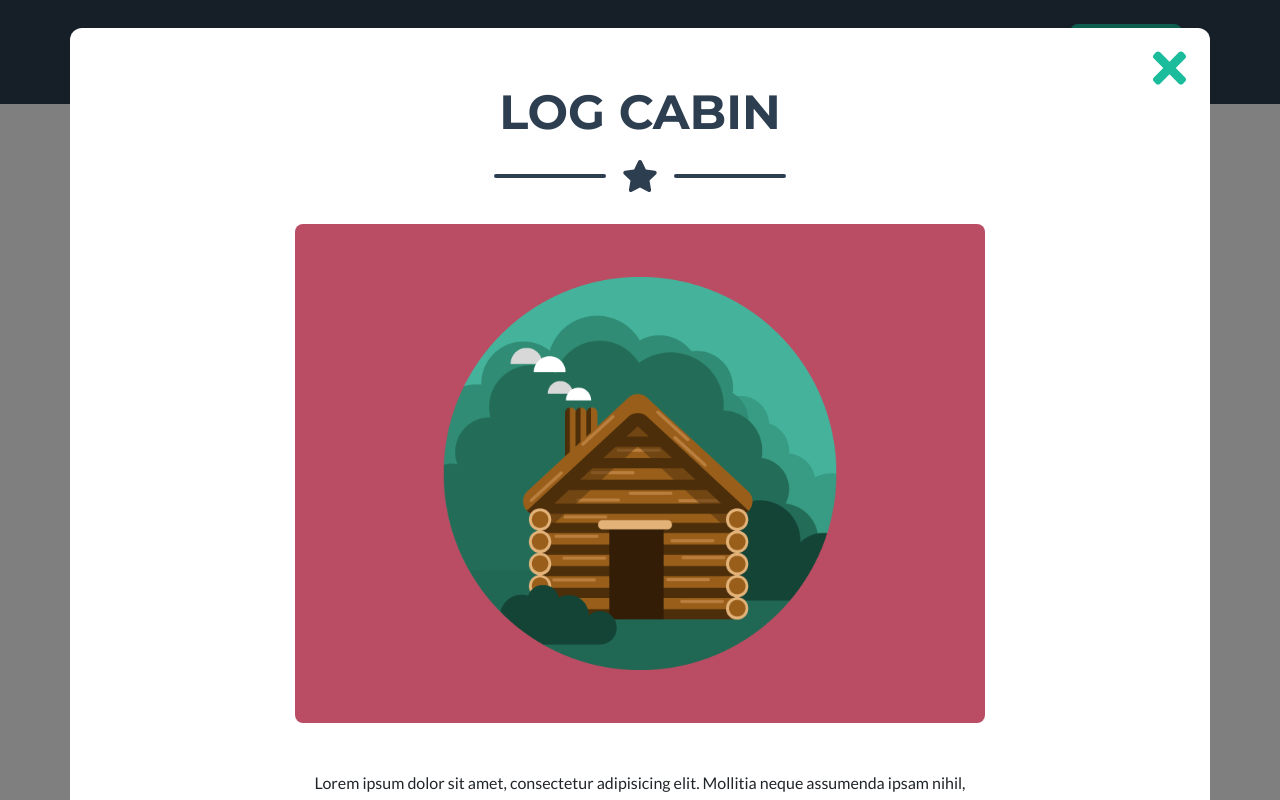
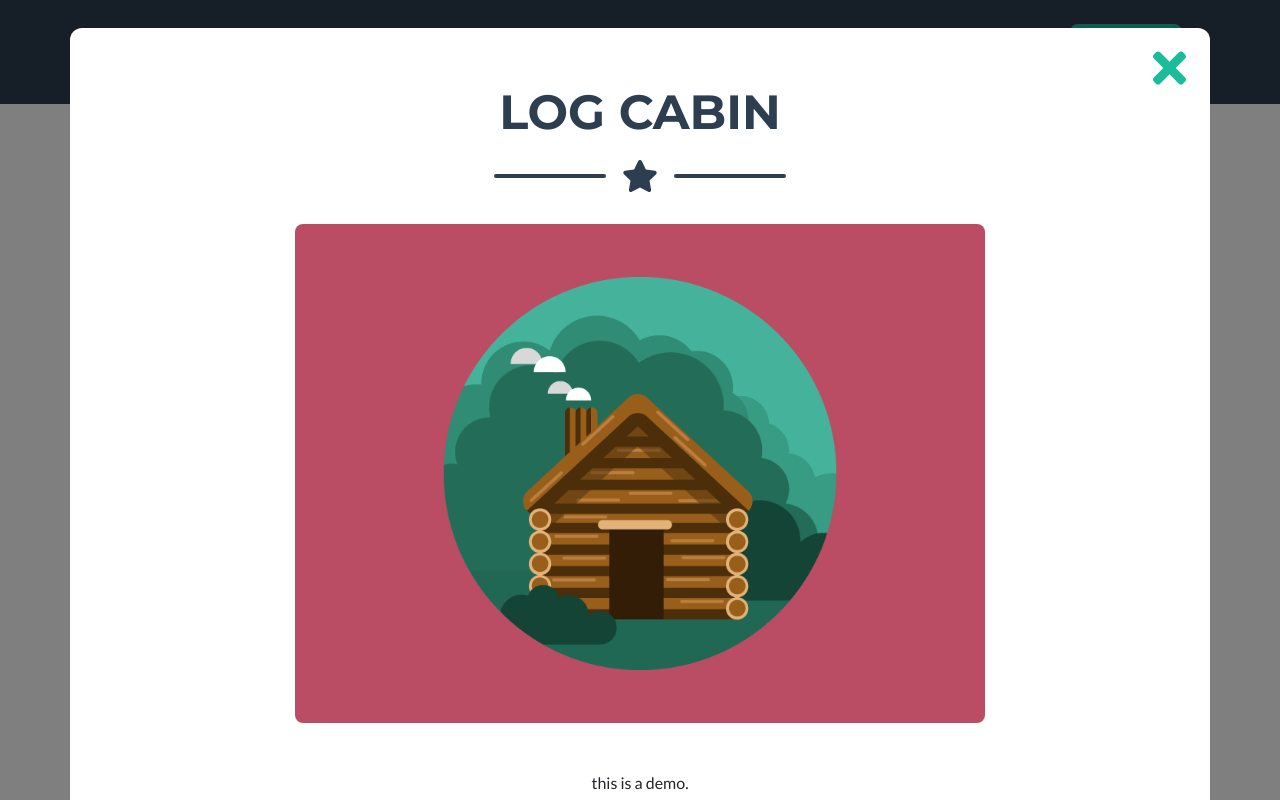
Before and after one commit to bibekguptacode/Mywebsite, a plain HTML site: page index.html in a window 1280 px wide. Both pictures are taken after a click on the element 260 px from the left and 1115 px from the top of the page. Shown: the part 715-1515 px from the top of the page. Drawn offline with nearby package versions, Linux system fonts and the light colour scheme.

Commit message:
Add files via upload

```diff
--- a/index.html
+++ b/index.html
@@ -253,7 +253,7 @@
                                     <!-- Portfolio Modal - Image-->
                                     <img class="img-fluid rounded mb-5" src="assets/img/portfolio/cabin.png" alt="" />
                                     <!-- Portfolio Modal - Text-->
-                                    <p class="mb-5">Lorem ipsum dolor sit amet, consectetur adipisicing elit. Mollitia neque assumenda ipsam nihil, molestias magnam, recusandae quos quis inventore quisquam velit asperiores, vitae? Reprehenderit soluta, eos quod consequuntur itaque. Nam.</p>
+                                    <p class="mb-5">this is a demo.</p>
                                     <button class="btn btn-primary" data-dismiss="modal">
                                         <i class="fas fa-times fa-fw"></i>
                                         Close Window
@@ -287,7 +287,7 @@
                                     <!-- Portfolio Modal - Image-->
                                     <img class="img-fluid rounded mb-5" src="assets/img/portfolio/cake.png" alt="" />
                                     <!-- Portfolio Modal - Text-->
-                                    <p class="mb-5">Lorem ipsum dolor sit amet, consectetur adipisicing elit. Mollitia neque assumenda ipsam nihil, molestias magnam, recusandae quos quis inventore quisquam velit asperiores, vitae? Reprehenderit soluta, eos quod consequuntur itaque. Nam.</p>
+                                    <p class="mb-5">this is a demo.</p>
                                     <button class="btn btn-primary" data-dismiss="modal">
                                         <i class="fas fa-times fa-fw"></i>
                                         Close Window
@@ -321,7 +321,7 @@
                                     <!-- Portfolio Modal - Image-->
                                     <img class="img-fluid rounded mb-5" src="assets/img/portfolio/circus.png" alt="" />
                                     <!-- Portfolio Modal - Text-->
-                                    <p class="mb-5">Lorem ipsum dolor sit amet, consectetur adipisicing elit. Mollitia neque assumenda ipsam nihil, molestias magnam, recusandae quos quis inventore quisquam velit asperiores, vitae? Reprehenderit soluta, eos quod consequuntur itaque. Nam.</p>
+                                    <p class="mb-5">this is a demo</p>
                                     <button class="btn btn-primary" data-dismiss="modal">
                                         <i class="fas fa-times fa-fw"></i>
                                         Close Window
@@ -355,7 +355,7 @@
                                     <!-- Portfolio Modal - Image-->
                                     <img class="img-fluid rounded mb-5" src="assets/img/portfolio/game.png" alt="" />
                                     <!-- Portfolio Modal - Text-->
-                                    <p class="mb-5">Lorem ipsum dolor sit amet, consectetur adipisicing elit. Mollitia neque assumenda ipsam nihil, molestias magnam, recusandae quos quis inventore quisquam velit asperiores, vitae? Reprehenderit soluta, eos quod consequuntur itaque. Nam.</p>
+                                    <p class="mb-5">this is a demo</p>
                                     <button class="btn btn-primary" data-dismiss="modal">
                                         <i class="fas fa-times fa-fw"></i>
                                         Close Window
@@ -389,7 +389,7 @@
                                     <!-- Portfolio Modal - Image-->
                                     <img class="img-fluid rounded mb-5" src="assets/img/portfolio/safe.png" alt="" />
                                     <!-- Portfolio Modal - Text-->
-                                    <p class="mb-5">Lorem ipsum dolor sit amet, consectetur adipisicing elit. Mollitia neque assumenda ipsam nihil, molestias magnam, recusandae quos quis inventore quisquam velit asperiores, vitae? Reprehenderit soluta, eos quod consequuntur itaque. Nam.</p>
+                                    <p class="mb-5">this is a demo.</p>
                                     <button class="btn btn-primary" data-dismiss="modal">
                                         <i class="fas fa-times fa-fw"></i>
                                         Close Window
@@ -423,7 +423,7 @@
                                     <!-- Portfolio Modal - Image-->
                                     <img class="img-fluid rounded mb-5" src="assets/img/portfolio/submarine.png" alt="" />
                                     <!-- Portfolio Modal - Text-->
-                                    <p class="mb-5">Lorem ipsum dolor sit amet, consectetur adipisicing elit. Mollitia neque assumenda ipsam nihil, molestias magnam, recusandae quos quis inventore quisquam velit asperiores, vitae? Reprehenderit soluta, eos quod consequuntur itaque. Nam.</p>
+                                    <p class="mb-5">this is a demo.</p>
                                     <button class="btn btn-primary" data-dismiss="modal">
                                         <i class="fas fa-times fa-fw"></i>
                                         Close Window
```
